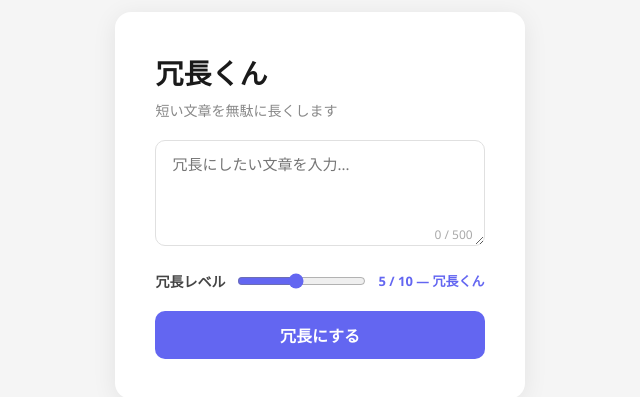
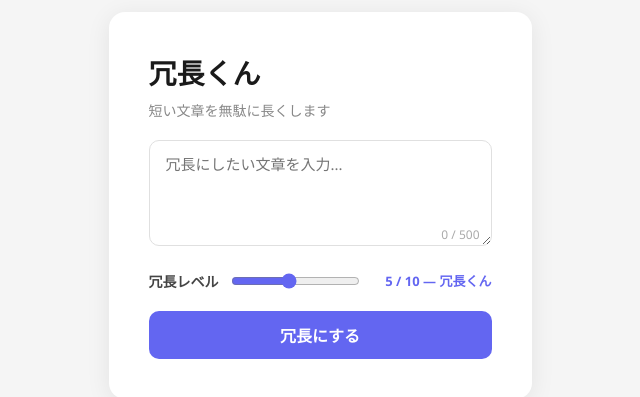
Before and after one commit to S-Yus/verbose_tool, a React (Vite) app in the folder frontend/: page / in a window 1280 px wide. Shown: the part 195-592 px from the top of the page, without its empty margins (320-960 px from the left). Built offline with nearby package versions, Linux system fonts and the light colour scheme.

Commit message:
Fix slider layout shift and update rate limit message

```diff
--- a/frontend/src/index.css
+++ b/frontend/src/index.css
@@ -74,6 +74,8 @@ body {
   color: #6366f1;
   font-weight: 600;
   white-space: nowrap;
+  min-width: 120px;
+  text-align: right;
 }
 
 .button {
```
Also changed, not shown: 1 other file (tests, documents, lock files or other folders).
